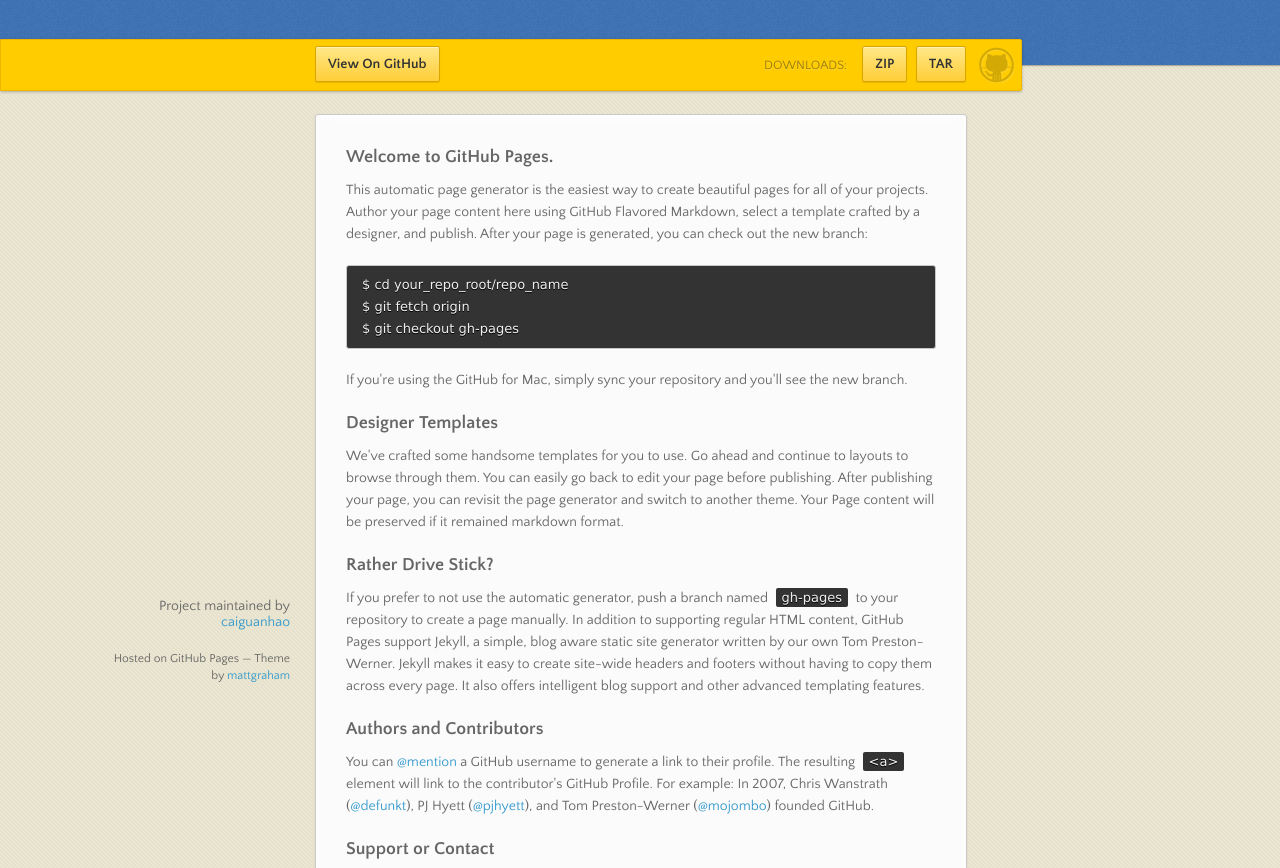
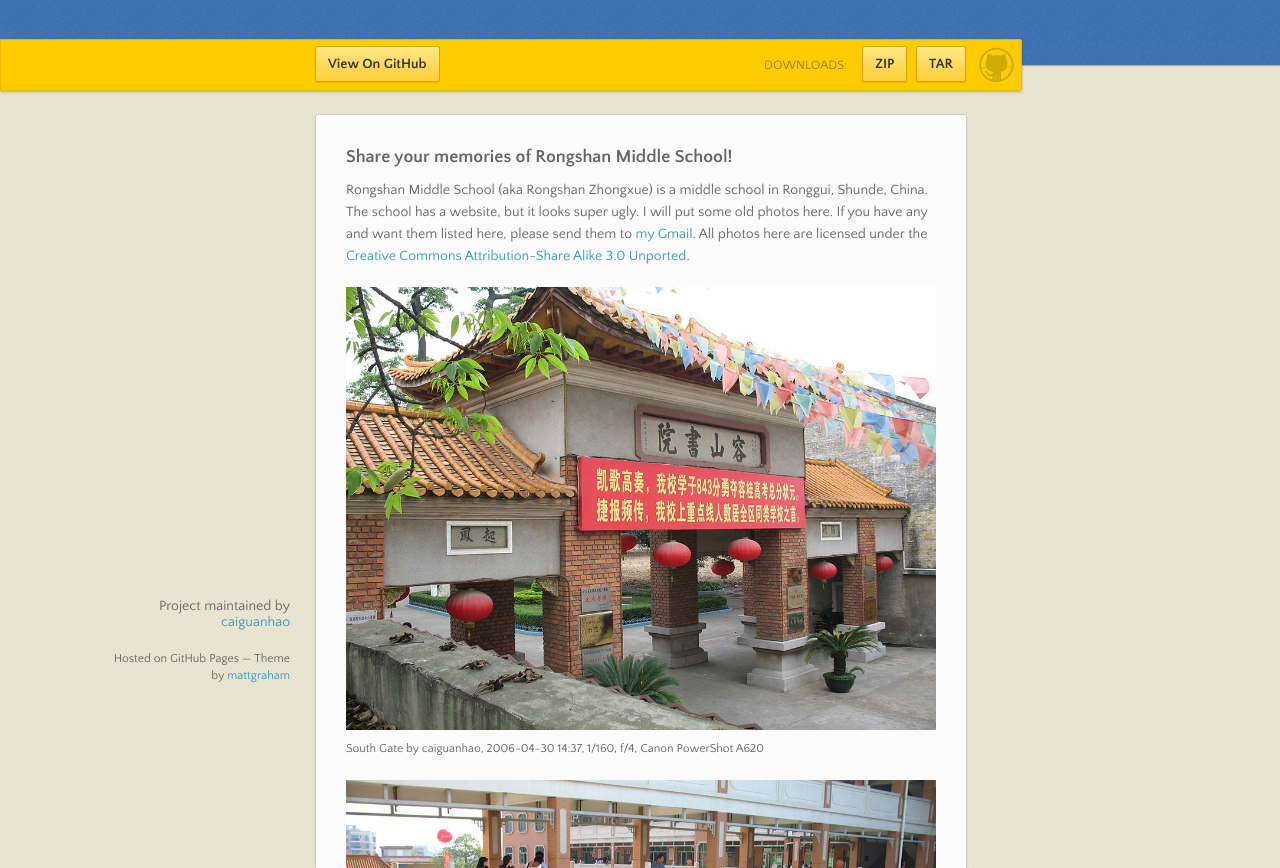
Before and after one commit to caiguanhao/rszx.org, a plain HTML site: page index.html in a window 1280 px wide. Shown: the part 76-944 px from the top of the page. Drawn offline with nearby package versions, Linux system fonts and the light colour scheme.

Commit message:
add intro; add photos;

```diff
--- a/index.html
+++ b/index.html
@@ -40,36 +40,17 @@
       </nav>
       <section>
         <h3>
-<a name="welcome-to-github-pages" class="anchor" href="#welcome-to-github-pages"><span class="octicon octicon-link"></span></a>Welcome to GitHub Pages.</h3>
+<a name="welcome-to-github-pages" class="anchor" href="#welcome-to-github-pages"><span class="octicon octicon-link"></span></a>Share your memories of Rongshan Middle School!</h3>
 
-<p>This automatic page generator is the easiest way to create beautiful pages for all of your projects. Author your page content here using GitHub Flavored Markdown, select a template crafted by a designer, and publish. After your page is generated, you can check out the new branch:</p>
+<p>Rongshan Middle School (aka Rongshan Zhongxue) is a middle school in Ronggui, Shunde, China. The school has a website, but it looks super ugly. I will put some old photos here. If you have any and want them listed here, please send them to <a href="mailto:caiguanhao@gmail.com">my Gmail</a>. All photos here are licensed under the <a href="http://creativecommons.org/licenses/by-sa/3.0/deed.en">Creative Commons Attribution-Share Alike 3.0 Unported</a>.</p>
 
-<pre><code>$ cd your_repo_root/repo_name
-$ git fetch origin
-$ git checkout gh-pages
-</code></pre>
+<p>
+  <a href="/photos/south_gate.jpg" title="South Gate"><img alt="South Gate" src="/photos/south_gate.jpg" /></a><br /><small>South Gate by caiguanhao, 2006-04-30 14:37, 1/160, f/4, Canon PowerShot A620</small>
+</p>
 
-<p>If you're using the GitHub for Mac, simply sync your repository and you'll see the new branch.</p>
-
-<h3>
-<a name="designer-templates" class="anchor" href="#designer-templates"><span class="octicon octicon-link"></span></a>Designer Templates</h3>
-
-<p>We've crafted some handsome templates for you to use. Go ahead and continue to layouts to browse through them. You can easily go back to edit your page before publishing. After publishing your page, you can revisit the page generator and switch to another theme. Your Page content will be preserved if it remained markdown format.</p>
-
-<h3>
-<a name="rather-drive-stick" class="anchor" href="#rather-drive-stick"><span class="octicon octicon-link"></span></a>Rather Drive Stick?</h3>
-
-<p>If you prefer to not use the automatic generator, push a branch named <code>gh-pages</code> to your repository to create a page manually. In addition to supporting regular HTML content, GitHub Pages support Jekyll, a simple, blog aware static site generator written by our own Tom Preston-Werner. Jekyll makes it easy to create site-wide headers and footers without having to copy them across every page. It also offers intelligent blog support and other advanced templating features.</p>
-
-<h3>
-<a name="authors-and-contributors" class="anchor" href="#authors-and-contributors"><span class="octicon octicon-link"></span></a>Authors and Contributors</h3>
-
-<p>You can <a href="https://github.com/blog/821" class="user-mention">@mention</a> a GitHub username to generate a link to their profile. The resulting <code>&lt;a&gt;</code> element will link to the contributor's GitHub Profile. For example: In 2007, Chris Wanstrath (<a href="https://github.com/defunkt" class="user-mention">@defunkt</a>), PJ Hyett (<a href="https://github.com/pjhyett" class="user-mention">@pjhyett</a>), and Tom Preston-Werner (<a href="https://github.com/mojombo" class="user-mention">@mojombo</a>) founded GitHub.</p>
-
-<h3>
-<a name="support-or-contact" class="anchor" href="#support-or-contact"><span class="octicon octicon-link"></span></a>Support or Contact</h3>
-
-<p>Having trouble with Pages? Check out the documentation at <a href="http://help.github.com/pages">http://help.github.com/pages</a> or contact <a href="mailto:support@github.com">support@github.com</a> and we’ll help you sort it out.</p>
+<p>
+  <a href="/photos/hallway.jpg" title="Hallway"><img alt="Hallway" src="/photos/hallway.jpg" /></a><br /><small>Hallway by caiguanhao, 2008-11-16</small>
+</p>
       </section>
       <footer>
         <p>Project maintained by <a href="https://github.com/caiguanhao">caiguanhao</a></p>
```
Also changed, not shown: params.json (deleted, +0 -1 lines), photos/hallway.jpg (added), photos/south_gate.jpg (added), 1 other file.
